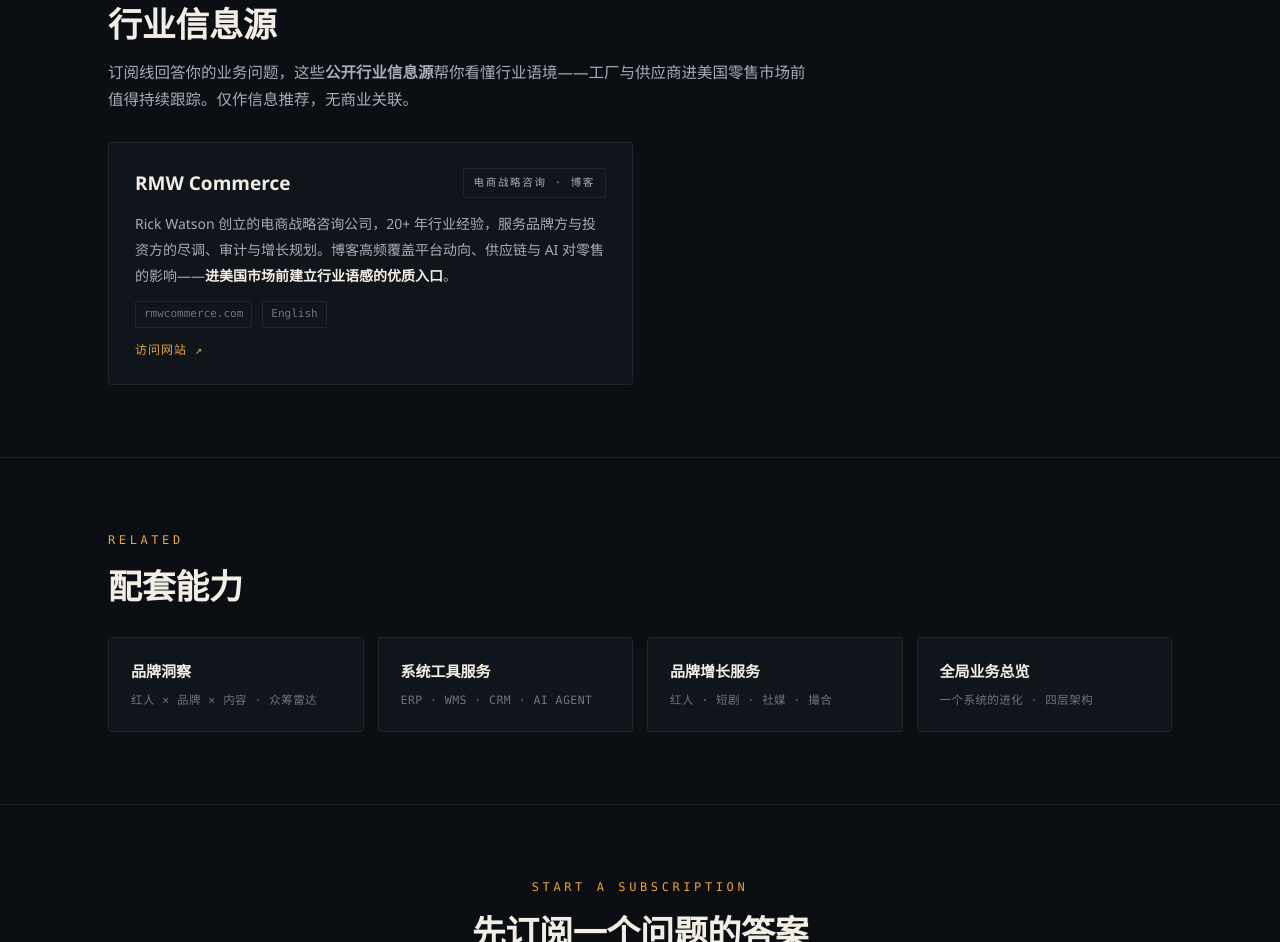
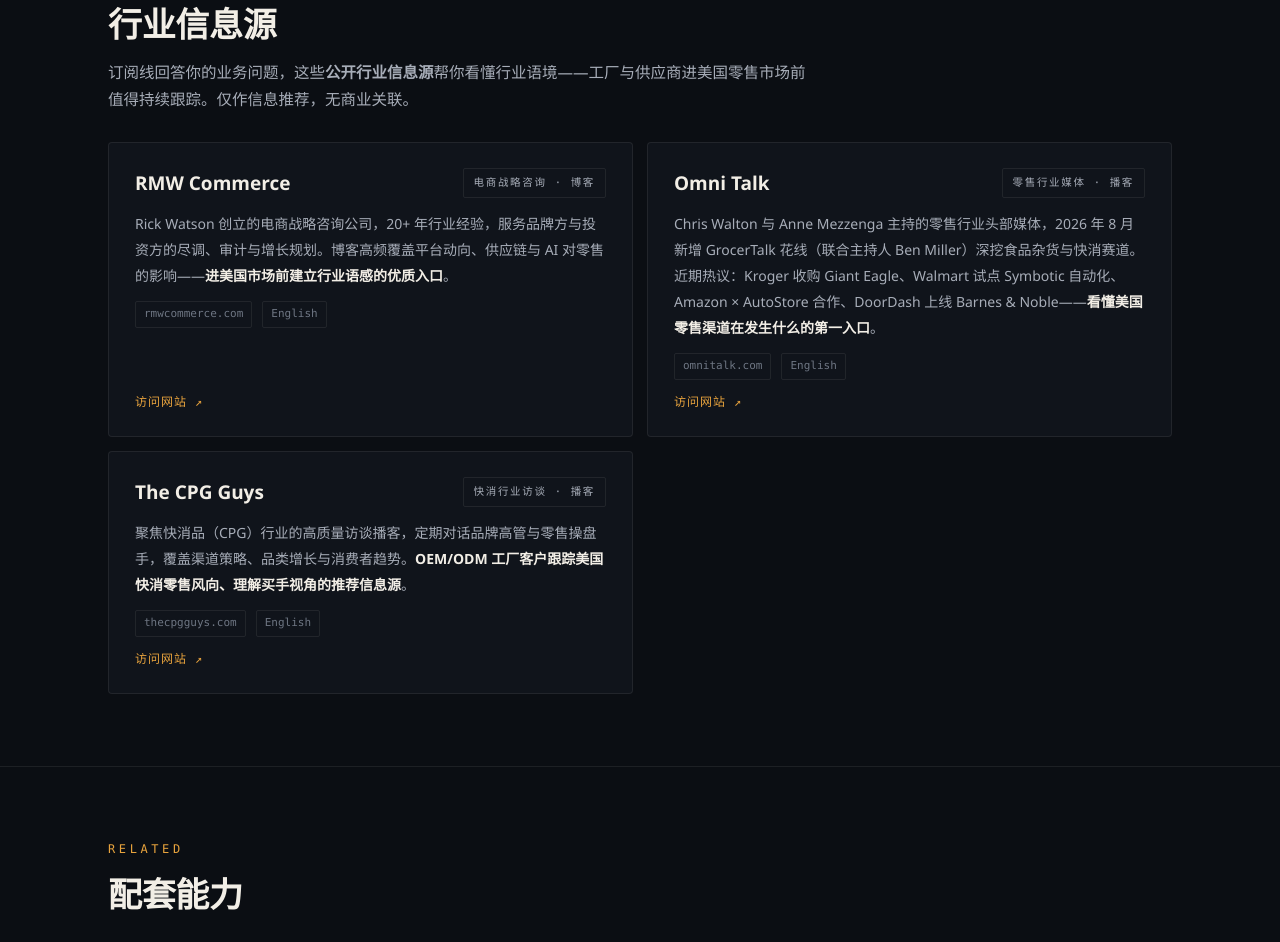
Before and after one commit to Hdhaidong/Hdhaidong.github.io, a plain HTML site: page supplier/data-platforms.html in a window 1280 px wide. Shown: the part 3891-4833 px from the top of the page. Drawn offline with Linux system fonts and the light colour scheme.

Commit message:
Industry sources expanded (Omni Talk + The CPG Guys cards alongside RMW Commerce); channels section adds 80% offline CPG market narrative (ZH/EN)

```diff
--- a/supplier/data-platforms.html
+++ b/supplier/data-platforms.html
@@ -358,6 +358,18 @@
         <div class="src-meta"><span>rmwcommerce.com</span><span>English</span></div>
         <a class="src-link" href="https://www.rmwcommerce.com/" target="_blank" rel="noopener noreferrer">访问网站 ↗</a>
       </article>
+      <article class="src-card">
+        <div class="src-top"><h3>Omni Talk</h3><span class="src-tag">零售行业媒体 · 播客</span></div>
+        <p class="src-desc">Chris Walton 与 Anne Mezzenga 主持的零售行业头部媒体，2026 年 8 月新增 GrocerTalk 花线（联合主持人 Ben Miller）深挖食品杂货与快消赛道。近期热议：Kroger 收购 Giant Eagle、Walmart 试点 Symbotic 自动化、Amazon × AutoStore 合作、DoorDash 上线 Barnes & Noble——<b>看懂美国零售渠道在发生什么的第一入口</b>。</p>
+        <div class="src-meta"><span>omnitalk.com</span><span>English</span></div>
+        <a class="src-link" href="https://omnitalk.com/" target="_blank" rel="noopener noreferrer">访问网站 ↗</a>
+      </article>
+      <article class="src-card">
+        <div class="src-top"><h3>The CPG Guys</h3><span class="src-tag">快消行业访谈 · 播客</span></div>
+        <p class="src-desc">聚焦快消品（CPG）行业的高质量访谈播客，定期对话品牌高管与零售操盘手，覆盖渠道策略、品类增长与消费者趋势。<b>OEM/ODM 工厂客户跟踪美国快消零售风向、理解买手视角的推荐信息源</b>。</p>
+        <div class="src-meta"><span>thecpgguys.com</span><span>English</span></div>
+        <a class="src-link" href="https://www.thecpgguys.com/" target="_blank" rel="noopener noreferrer">访问网站 ↗</a>
+      </article>
     </div>
   </div>
 </section>
```
Also changed, not shown: supplier/sell-on-oem-odm-en.html (+1 -1 lines), supplier/sell-on-oem-odm.html (+1 -1 lines).
